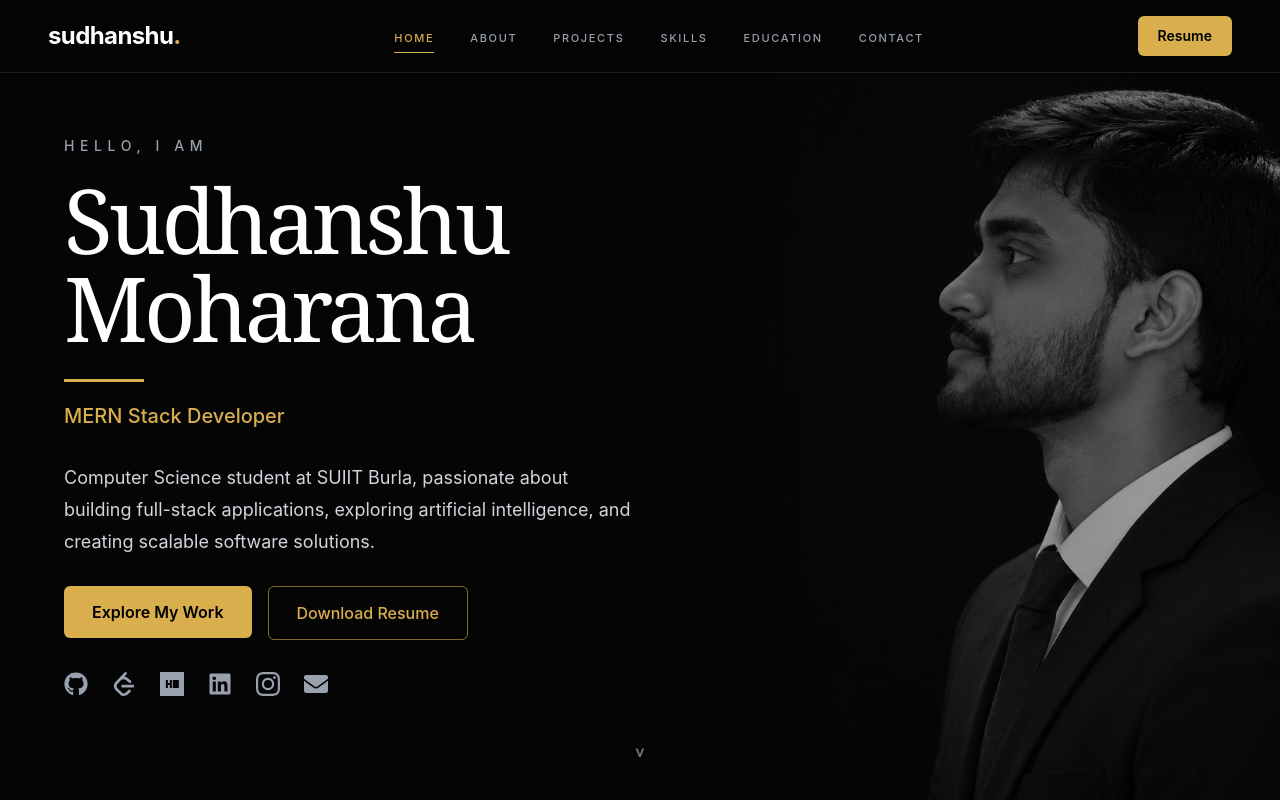
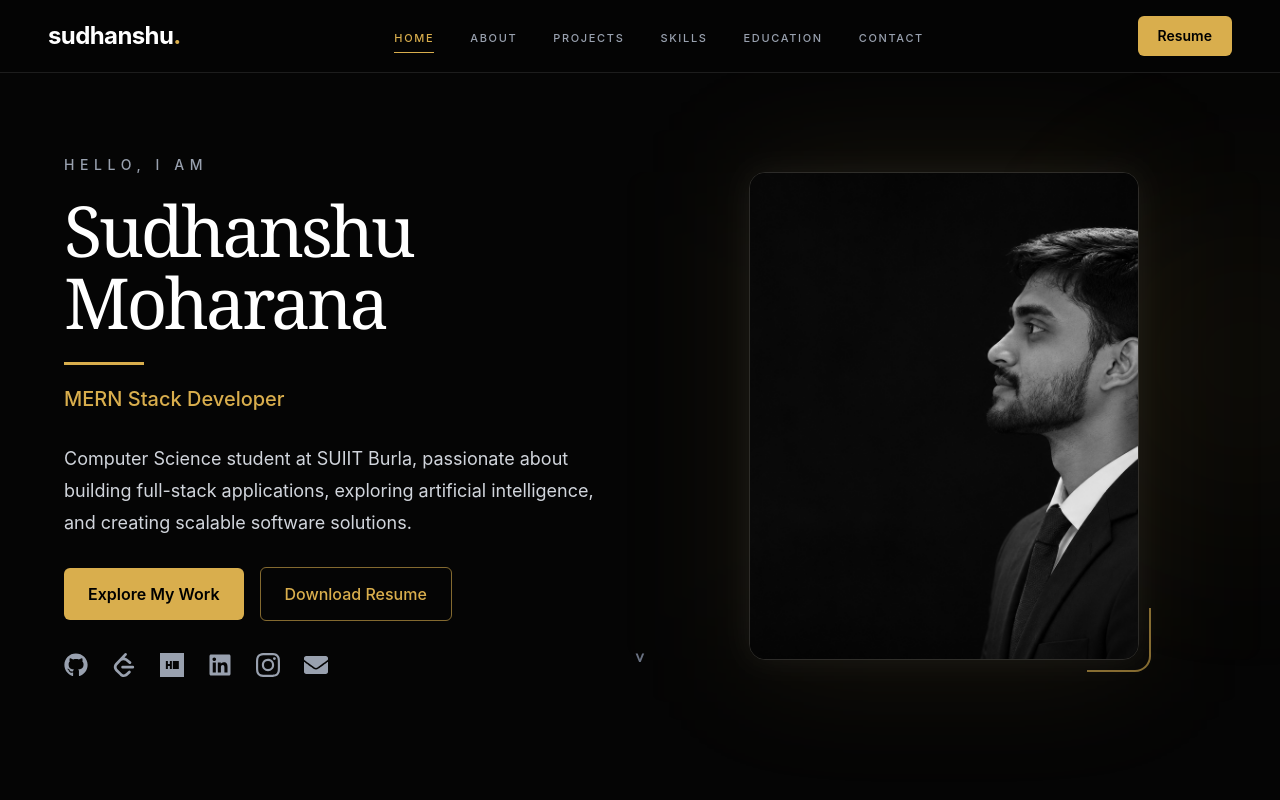
Before and after one commit to MoharanaSudhanshu/portfolio, a React (Vite) app: page / in a window 1280 px wide. Shown: the top 800 px of the page. Built offline with nearby package versions, Linux system fonts and the light colour scheme.

Commit message:
Update Hero.jsx

```diff
--- a/src/components/Hero.jsx
+++ b/src/components/Hero.jsx
@@ -54,82 +54,49 @@ function Hero() {
     <section
       id="home"
       className="
-        relative isolate flex min-h-screen items-center
-        overflow-hidden bg-[#050505] text-white
-        pt-24 pb-16
-        sm:pt-28 sm:pb-12
+        relative min-h-screen overflow-hidden
+        bg-[#050505] text-white
+        flex items-center
+        pt-24 pb-12
+        sm:pt-28
         lg:pt-24 lg:pb-16
       "
     >
-      {/* Background Portrait */}
+      {/* Subtle Gold Background Glow */}
       <div
         className="
-          pointer-events-none absolute inset-y-0 right-0
-          -z-10 w-full overflow-hidden
-          lg:w-[52%]
+          pointer-events-none absolute
+          -right-32 top-1/4
+          h-80 w-80 rounded-full
+          bg-[#D9AE4D]/5 blur-[100px]
         "
-      >
-        <img
-          src={profile}
-          alt=""
-          aria-hidden="true"
-          className="
-            absolute right-0 top-0
-            h-full w-full
-            object-cover object-[65%_center]
-            opacity-15 grayscale
-            [mask-image:linear-gradient(to_bottom,transparent_0%,black_20%,black_70%,transparent_100%)]
-            sm:opacity-25
-            lg:opacity-75
-            lg:[mask-image:linear-gradient(to_right,transparent_0%,black_30%,black_100%)]
-          "
-        />
-
-        {/* Dark overlay for readability */}
-        <div
-          className="
-            absolute inset-0
-            bg-gradient-to-r
-            from-[#050505]
-            via-[#050505]/85
-            to-[#050505]/40
-            lg:via-[#050505]/25
-            lg:to-transparent
-          "
-        />
-
-        {/* Bottom fade */}
-        <div
-          className="
-            absolute inset-0
-            bg-gradient-to-t
-            from-[#050505]
-            via-transparent
-            to-[#050505]/20
-            lg:from-transparent
-          "
-        />
-      </div>
+      />
 
       {/* Main Container */}
       <div
         className="
-          mx-auto w-full max-w-[1500px]
+          relative mx-auto w-full max-w-[1400px]
           px-5 sm:px-10 lg:px-16
         "
       >
-        <div className="grid items-center lg:grid-cols-2">
-          {/* Left Content */}
+        <div
+          className="
+            grid items-center gap-10
+            lg:grid-cols-2 lg:gap-16
+          "
+        >
+          {/* LEFT CONTENT */}
           <motion.div
             initial={{ opacity: 0, y: 25 }}
             animate={{ opacity: 1, y: 0 }}
             transition={{ duration: 0.8 }}
-            className="relative z-10 max-w-3xl"
+            className="relative z-10 order-1"
           >
-            {/* Intro */}
+            {/* Introduction */}
             <p
               className="
-                mb-5 text-xs font-medium uppercase
+                mb-5
+                text-xs font-medium uppercase
                 tracking-[0.3em] text-gray-400
                 sm:text-sm sm:tracking-[0.4em]
               "
@@ -142,10 +109,10 @@ function Hero() {
               className="
                 font-serif font-medium
                 tracking-[-0.045em]
-                text-[clamp(2.8rem,9.5vw,4rem)]
-                leading-[0.98]
+                text-[clamp(2.65rem,9vw,4rem)]
+                leading-[1.02]
                 sm:text-7xl
-                lg:text-[clamp(5rem,7vw,7.5rem)]
+                lg:text-[clamp(4rem,5.5vw,6rem)]
               "
             >
               Sudhanshu
@@ -156,8 +123,9 @@ function Hero() {
             {/* Gold Divider */}
             <div
               className="
-                mt-7 mb-5
-                h-[3px] w-16 bg-[#D9AE4D]
+                mt-6 mb-5
+                h-[3px] w-16
+                bg-[#D9AE4D]
                 sm:w-20
               "
             />
@@ -165,10 +133,10 @@ function Hero() {
             {/* Typing Animation */}
             <div
               className="
-                min-h-[36px]
+                min-h-[32px]
                 text-base font-medium
                 text-[#D9AE4D]
-                sm:min-h-[40px] sm:text-xl
+                sm:min-h-[38px] sm:text-xl
               "
             >
               <TypeAnimation
@@ -192,40 +160,44 @@ function Hero() {
             <p
               className="
                 mt-5 max-w-xl
-                text-sm leading-7 text-gray-300
+                text-sm leading-7
+                text-gray-300
                 sm:text-base sm:leading-8
                 lg:text-lg
               "
             >
               Computer Science student at SUIIT Burla,
-              passionate about building full-stack applications,
-              exploring artificial intelligence, and creating
-              scalable software solutions.
+              passionate about building full-stack
+              applications, exploring artificial
+              intelligence, and creating scalable
+              software solutions.
             </p>
 
             {/* Action Buttons */}
             <div
               className="
-                mt-7 flex flex-col items-start gap-3
-                min-[390px]:flex-row min-[390px]:flex-wrap
+                mt-7 flex flex-wrap
+                items-center gap-3
                 sm:gap-4
               "
             >
               <Link
                 to="projects"
-                smooth
+                smooth={true}
                 duration={500}
                 offset={-80}
                 className="
                   inline-flex cursor-pointer
                   items-center justify-center
-                  rounded-md bg-[#D9AE4D]
+                  rounded-md
+                  bg-[#D9AE4D]
                   px-4 py-3
-                  text-sm font-semibold text-black
+                  text-sm font-semibold
+                  text-black
                   transition-colors duration-300
                   hover:bg-[#E8C46C]
-                  min-[390px]:px-5
-                  sm:px-7 sm:py-3.5 sm:text-base
+                  sm:px-6 sm:py-3.5
+                  sm:text-base
                 "
               >
                 Explore My Work
@@ -235,16 +207,18 @@ function Hero() {
                 href={`${import.meta.env.BASE_URL}resume.pdf`}
                 download
                 className="
-                  inline-flex items-center justify-center
+                  inline-flex items-center
+                  justify-center
                   rounded-md
                   border border-[#D9AE4D]/60
                   px-4 py-3
-                  text-sm font-medium text-[#D9AE4D]
+                  text-sm font-medium
+                  text-[#D9AE4D]
                   transition-colors duration-300
                   hover:bg-[#D9AE4D]
                   hover:text-black
-                  min-[390px]:px-5
-                  sm:px-7 sm:py-3.5 sm:text-base
+                  sm:px-6 sm:py-3.5
+                  sm:text-base
                 "
               >
                 Download Resume
@@ -254,8 +228,9 @@ function Hero() {
             {/* Social Links */}
             <div
               className="
-                mt-8 flex flex-wrap items-center
-                gap-5 text-xl text-gray-400
+                mt-8 flex flex-wrap
+                items-center gap-5
+                text-xl text-gray-400
                 sm:gap-6 sm:text-2xl
               "
             >
@@ -286,31 +261,73 @@ function Hero() {
             </div>
           </motion.div>
 
-          {/* Desktop Portrait Space */}
+          {/* RIGHT PORTRAIT */}
           <motion.div
             initial={{ opacity: 0, x: 35 }}
             animate={{ opacity: 1, x: 0 }}
             transition={{ duration: 1 }}
-            className="hidden lg:block"
-            aria-hidden="true"
-          />
+            className="
+              relative order-2
+              mx-auto w-full max-w-[230px]
+              sm:max-w-[280px]
+              lg:max-w-[390px]
+            "
+          >
+            {/* Soft Gold Glow */}
+            <div
+              className="
+                absolute inset-0
+                rounded-2xl
+                bg-[#D9AE4D]/10
+                blur-3xl
+              "
+            />
+
+            {/* Portrait */}
+            <img
+              src={profile}
+              alt="Sudhanshu Moharana"
+              className="
+                relative z-10
+                aspect-[4/5] w-full
+                rounded-2xl
+                border border-[#D9AE4D]/20
+                object-cover object-top
+                grayscale
+                shadow-[0_0_30px_rgba(217,174,77,0.08)]
+                transition-transform duration-500
+                hover:scale-[1.02]
+              "
+            />
+
+            {/* Decorative Gold Line */}
+            <div
+              className="
+                absolute -bottom-3 -right-3
+                h-16 w-16
+                rounded-br-2xl
+                border-b-2 border-r-2
+                border-[#D9AE4D]/60
+              "
+            />
+          </motion.div>
         </div>
 
         {/* Scroll Indicator */}
         <Link
           to="about"
-          smooth
+          smooth={true}
           duration={500}
           offset={-80}
           aria-label="Scroll to About section"
           className="
-            absolute bottom-5 left-1/2
-            -translate-x-1/2
-            cursor-pointer text-2xl
-            text-gray-500
+            absolute bottom-0 left-1/2
+            hidden -translate-x-1/2
+            cursor-pointer
+            text-2xl text-gray-500
             transition-colors
             hover:text-[#D9AE4D]
-            sm:bottom-7
+            sm:block
           "
         >
           ˅
```
